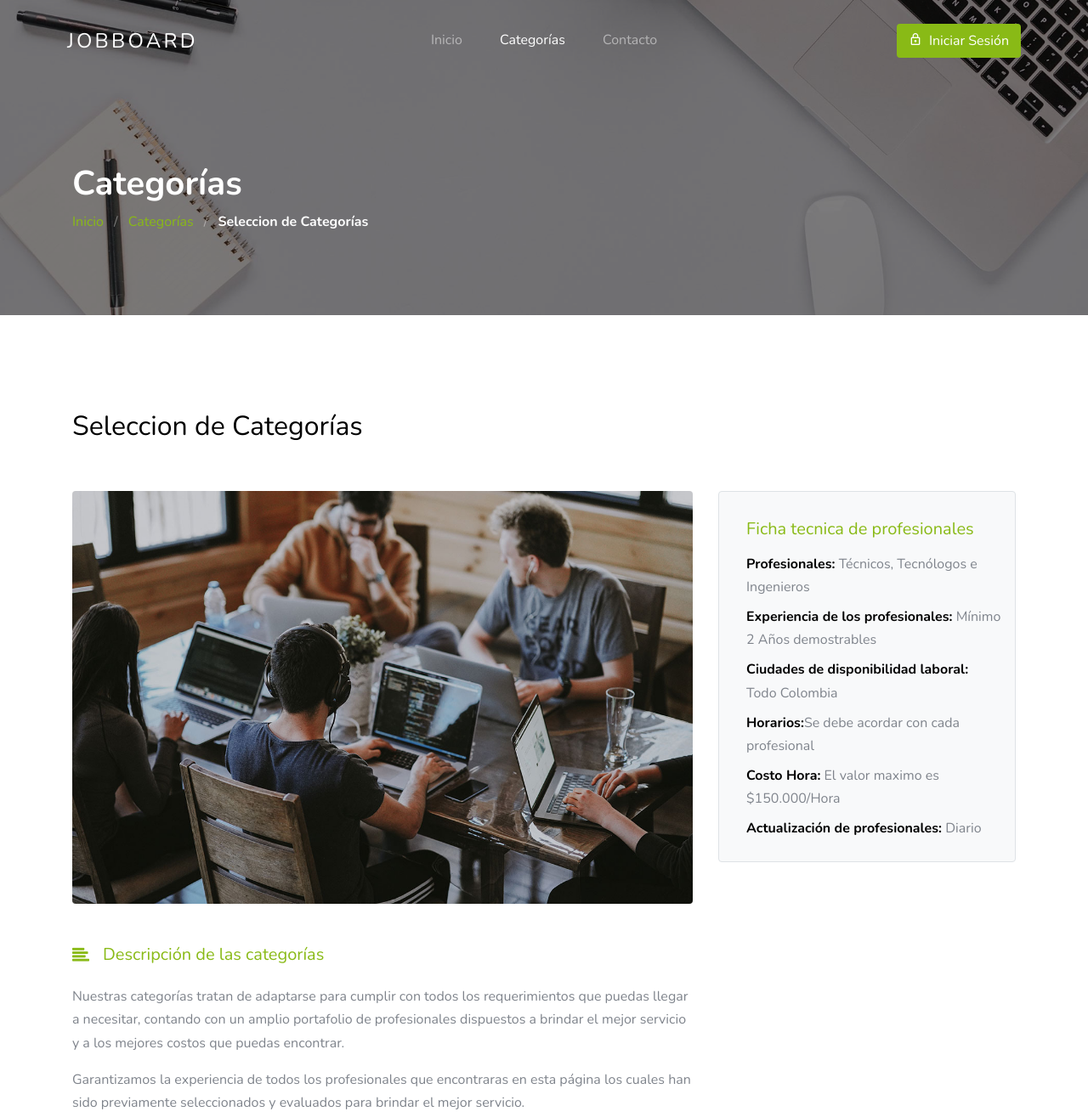
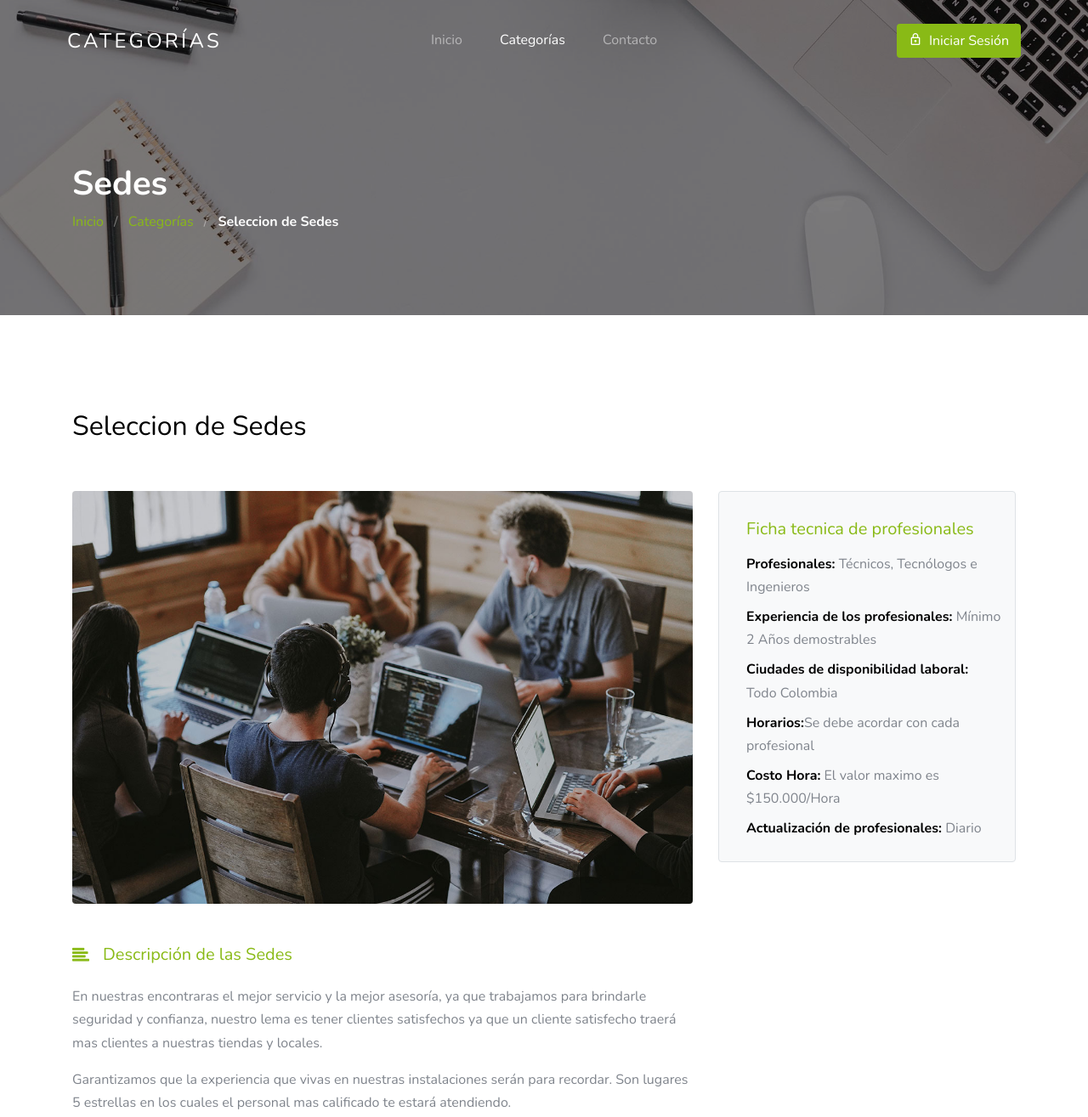
Before and after one commit to EdwardSSQ/FindBookP, a plain HTML site: page Views/cate2.html in a window 1280 px wide. Shown: the top 1315 px of the page at 85% size. Drawn offline with nearby package versions, Linux system fonts and the light colour scheme; files whose address does not match are found by name.

Commit message:
Especificaciones de las sedes

```diff
--- a/Views/cate2.html
+++ b/Views/cate2.html
@@ -2,7 +2,7 @@
 <!doctype html>
 <html lang="en">
   <head>
-    <title>JobBoard &mdash; Website Template by Colorlib</title>
+    <title>Sedes</title>
     <meta charset="utf-8">
     <meta name="viewport" content="width=device-width, initial-scale=1, shrink-to-fit=no">
 
@@ -44,7 +44,7 @@
     <header class="site-navbar mt-3">
       <div class="container-fluid">
         <div class="row align-items-center">
-          <div class="site-logo col-6"><a href="index.html">JobBoard</a></div>
+          <div class="site-logo col-6"><a href="categorias.html">Categorías</a></div>
 
           <nav class="mx-auto site-navigation">
             <ul class="site-menu js-clone-nav d-none d-xl-block ml-0 pl-0">
@@ -86,11 +86,11 @@
       <div class="container">
         <div class="row">
           <div class="col-md-7">
-            <h1 class="text-white font-weight-bold">Categorías</h1>
+            <h1 class="text-white font-weight-bold">Sedes</h1>
             <div class="custom-breadcrumbs">
               <a href="index.html">Inicio</a> <span class="mx-2 slash">/</span>
               <a href="job-listings.html">Categorías</a> <span class="mx-2 slash">/</span>
-              <span class="text-white"><strong>Seleccion de Categorías</strong></span>
+              <span class="text-white"><strong>Seleccion de Sedes</strong></span>
             </div>
           </div>
         </div>
@@ -105,7 +105,7 @@
             <div class="d-flex align-items-center">
 
               <div>
-                <h2>Seleccion de Categorías</h2>
+                <h2>Seleccion de Sedes</h2>
 
               </div>
             </div>
@@ -121,9 +121,9 @@
           <div class="col-lg-8">
             <div class="mb-5">
               <figure class="mb-5"><img src="../Public/images/job_single_img_1.jpg" alt="Image" class="img-fluid rounded"></figure>
-              <h3 class="h5 d-flex align-items-center mb-4 text-primary"><span class="icon-align-left mr-3"></span>Descripción de las categorías</h3>
-              <p>Nuestras categorías tratan de adaptarse para cumplir con todos los requerimientos que puedas llegar a necesitar, contando con un amplio portafolio de profesionales dispuestos a brindar el mejor servicio y a los mejores costos que puedas encontrar.</p>
-              <p>Garantizamos la experiencia de todos los profesionales que encontraras en esta página los cuales han sido previamente seleccionados y evaluados para brindar el mejor servicio.</p>
+              <h3 class="h5 d-flex align-items-center mb-4 text-primary"><span class="icon-align-left mr-3"></span>Descripción de las Sedes</h3>
+              <p>En nuestras encontraras el mejor servicio y la mejor asesoría, ya que trabajamos para brindarle seguridad y confianza, nuestro lema es tener clientes satisfechos ya que un cliente satisfecho traerá mas clientes a nuestras tiendas y locales.</p>
+              <p>Garantizamos que la experiencia que vivas en nuestras instalaciones serán para recordar. Son lugares 5 estrellas en los cuales el personal mas calificado te estará atendiendo.</p>
 
             </div>
 			<div class="mb-5">
```
Also changed, not shown: Views/categorias.html (+1 -1 lines).
